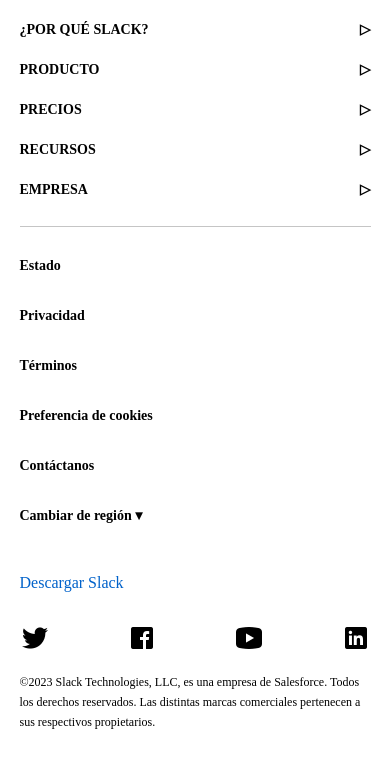
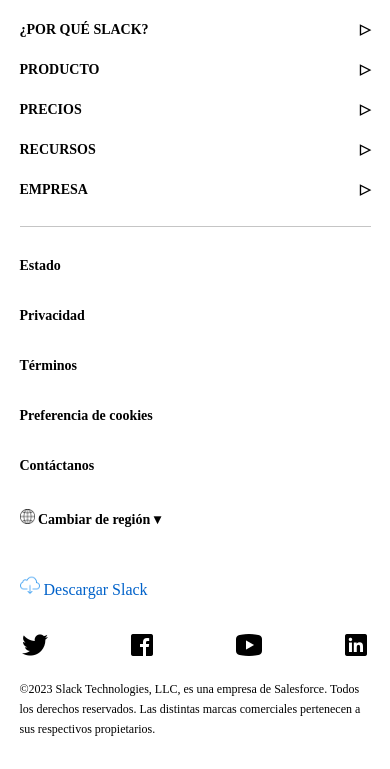
Before and after one commit to JavierZurita/slack, a plain HTML site: page index.html in a window 390 px wide. Shown: the part 6462-7231 px from the top of the page. Drawn offline with Linux system fonts and the light colour scheme.

Commit message:
only mobile version

```diff
--- a/index.html
+++ b/index.html
@@ -300,11 +300,14 @@
           </li>
           <li>
             <div class="foot__mid--list__item">
+              <img src="./assets/footer/mundo.png" alt="" id="icon--mundo">
              <b>Cambiar de región ▾</b>
             </div>
           </li>
         </ul>
-        <a href="">Descargar Slack</a>
+        <a href="">
+          <img src="./assets/footer/nube.png" alt="" id="icon--nube"> Descargar Slack
+        </a>
         <ul class="social-media">
           <li><img src="./assets/footer/twitter.png" alt="" class="media-logo" /></li>
           <li><img src="./assets/footer/facebook.png" alt="" class="media-logo" /></li>
--- a/styles/blocks/_footer.scss
+++ b/styles/blocks/_footer.scss
@@ -39,6 +39,8 @@ footer{
         li{
                 font-weight: bold;
                 font-size: 14px;
+
+
             }
 
             .foot__mid--list__item{
@@ -79,6 +81,12 @@ footer{
         height: 54px;
         width: 54px;
     }
-
-
 }
+#icon--mundo{
+    width: 15px;
+    height: 15px;
+}
+#icon--nube{
+    width: 20px;
+    height: 20px;
+}
```
Also changed, not shown: assets/footer/nube.png (added), main/styles-mobile.css, 1 other file.
